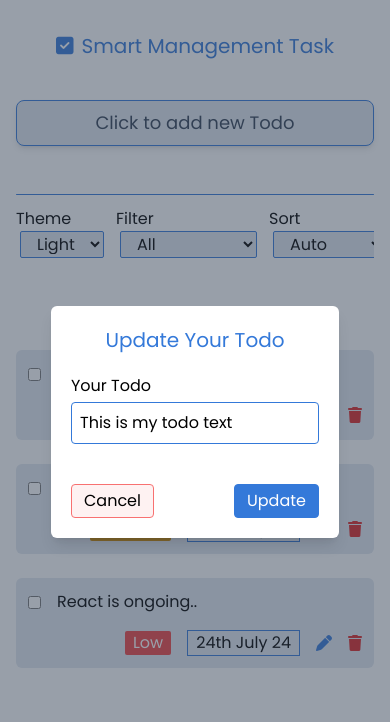
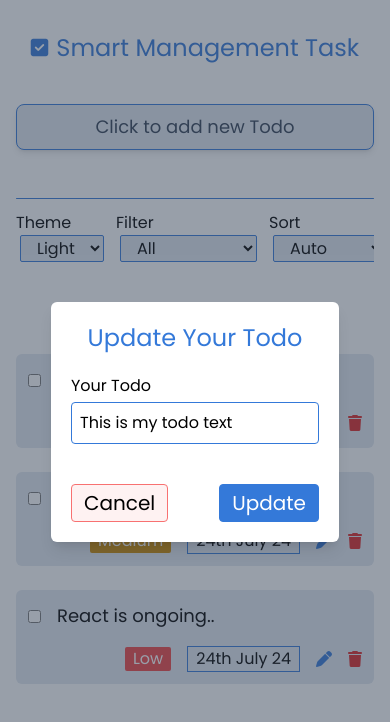
Before and after one commit to Hasinur3813/react-todo, a React (Create React App) app: page / in a window 390 px wide. Both pictures are taken after a click on the icon 324 px from the left and 415 px from the top of the page. Shown: the top 722 px of the page. Built offline with nearby package versions, Linux system fonts and the light colour scheme.

Commit message:
fixed some bugs

```diff
--- /dev/null
+++ b/src/components/Button.jsx
@@ -0,0 +1,15 @@
+import React from "react";
+
+const Button = ({ className, text, ...rest }) => {
+  return (
+    <button
+      {...rest}
+      className={`${className} text-xl px-3 py-1 rounded  duration-200`}
+      type="button"
+    >
+      {text}
+    </button>
+  );
+};
+
+export default Button;
--- a/src/components/ConfirmRemove.jsx
+++ b/src/components/ConfirmRemove.jsx
@@ -1,29 +1,26 @@
 import React from "react";
 import Popup from "./addTodo/Popup";
+import Button from "./Button";
 
 const ConfirmRemove = ({ deleteTodo, id, closePopup }) => {
   return (
     <Popup content={" "}>
       <div className="text-center">
         <i className="text-red-500 text-4xl mb-4 fa-solid fa-circle-exclamation"></i>
-        <h1>Are you sure you want to delete this item?</h1>
+        <h1 className="text-lg">Are you sure you want to delete this item?</h1>
 
         <div className="flex justify-between mt-8">
-          <button
+          <Button
             onClick={closePopup}
-            className="border border-red-400 px-3 py-1 rounded bg-red-50 hover:bg-red-200 duration-200"
-            type="button"
-          >
-            Cancel
-          </button>
+            className="bg-red-50 border-red-400 hover:bg-red-200 border"
+            text="Cancel"
+          />
 
-          <button
+          <Button
             onClick={() => deleteTodo(id)}
-            className="bg-pColor hover:bg-blue-500  px-3 py-1 rounded text-white duration-200"
-            type="button"
-          >
-            Delete
-          </button>
+            className="bg-pColor text-white hover:bg-blue-500"
+            text="Delete"
+          />
         </div>
       </div>
     </Popup>
--- a/src/components/EditContent.jsx
+++ b/src/components/EditContent.jsx
@@ -15,7 +15,7 @@ const EditContent = ({ text, handlePopup, handleUpdateTodo }) => {
         <label htmlFor="text">
           Your Todo
           <input
-            className="block w-full border border-pColor px-2 my-1 rounded py-2"
+            className="text-base block w-full border border-pColor px-2 my-1 rounded py-2"
             type="text"
             name=""
             id="text"
--- a/src/components/Heading.jsx
+++ b/src/components/Heading.jsx
@@ -4,7 +4,9 @@ const Heading = () => {
   return (
     <div className="flex justify-center items-center gap-2">
       <i className="fa-solid fa-square-check text-pColor text-xl lg:text-3xl"></i>
-      <h1 className="text-pColor text-xl lg:text-4xl">Smart Management Task</h1>
+      <h1 className="text-pColor text-2xl lg:text-4xl text-center">
+        Smart Management Task
+      </h1>
     </div>
   );
 };
--- a/src/components/Todos/Todo.jsx
+++ b/src/components/Todos/Todo.jsx
@@ -11,7 +11,7 @@ const Todo = (props) => {
           onChange={(e) => props.handleCheck(e.target.id)}
           checked={props.todo.checked}
         />
-        <p className={`${props.todo.checked && "line-through"} lg:text-base`}>
+        <p className={`${props.todo.checked && "line-through"} text-lg`}>
           {props.todo.todo}
         </p>
       </div>
--- a/src/components/addTodo/Control.jsx
+++ b/src/components/addTodo/Control.jsx
@@ -1,17 +1,17 @@
 import React from "react";
+import Button from "../Button";
 
 const Control = ({ type, text, handlePopup }) => {
   return (
     <div className="flex justify-between mt-10">
-      <button
+      <Button
         onClick={handlePopup}
-        className="border border-red-400 px-3 py-1 rounded bg-red-50 hover:bg-red-200 duration-200"
-        type="button"
-      >
-        Cancel
-      </button>
+        text="Cancel"
+        className="border border-red-400 bg-red-50 hover:bg-red-200 "
+      />
+
       <input
-        className="border border-pColor px-3 py-1 rounded bg-pColor text-white hover:bg-blue-500 duration-200"
+        className="text-xl border border-pColor px-3 py-1 rounded bg-pColor text-white hover:bg-blue-500 duration-200"
         type={type}
         value={text}
       />
--- a/src/components/addTodo/Popup.jsx
+++ b/src/components/addTodo/Popup.jsx
@@ -5,7 +5,7 @@ const Popup = ({ children, content }) => {
   return (
     <div className="flex w-full h-full overflow-hidden bg-slate-700 bg-opacity-50 justify-center items-center absolute top-0 left-0">
       <div className="p-5 bg-white rounded-md shadow-lg w-72 md:w-80">
-        <h1 className="text-center mb-5 text-xl text-pColor">
+        <h1 className="text-center mb-5 text-2xl text-pColor">
           {content ? content : "Add New Todo"}
         </h1>
         {children ? children : <Form />}
```
